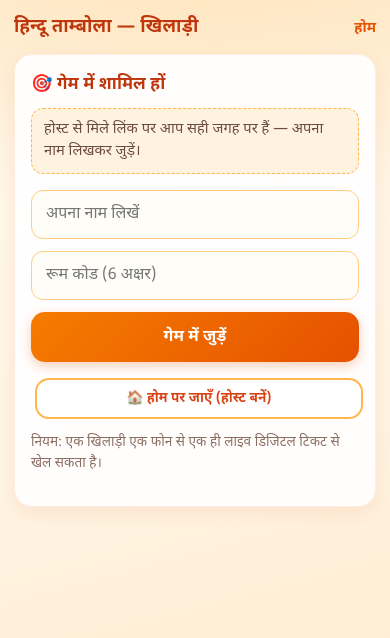
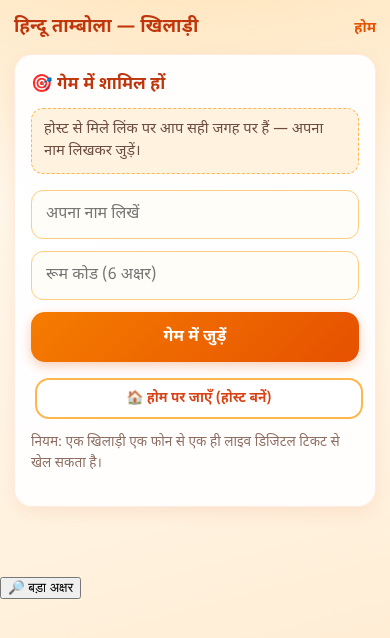
Before and after one commit to betu473-create/HINDUTAMBOLA, a plain HTML site: page join.html in a window 390 px wide. Drawn offline with Linux system fonts and the light colour scheme.

Commit message:
v5.9 — bada-font / accessibility mode + sw hindu-tambola-v80

```diff
--- a/css/style.css
+++ b/css/style.css
@@ -155,3 +155,21 @@ select{padding:11px 12px;border:1.5px solid #ffcc80;border-radius:12px;font-fami
 /* ---------- कॉन्फ़ेटी ---------- */
 .confetti{position:fixed;top:-14px;width:10px;height:14px;z-index:98;pointer-events:none;animation:fall linear forwards;border-radius:2px}
 @keyframes fall{to{transform:translateY(110vh) rotate(720deg);opacity:.9}}
+
+
+/* ---------- 🔎 बड़ा फ़ॉन्ट / Accessibility mode (v5.9) ---------- */
+html.jt-big{ font-size:118%; }
+html.jt-big .btn{ font-size:1.14rem; padding:16px 20px; }
+html.jt-big .btn.small{ font-size:.98rem; }
+html.jt-big .muted{ font-size:.98rem; }
+html.jt-big .txt, html.jt-big input, html.jt-big select, html.jt-big textarea{ font-size:1.12rem; }
+html.jt-big .card h2, html.jt-big h2{ font-size:1.3rem; }
+html.jt-big .chip, html.jt-big .tag, html.jt-big .player-pill{ font-size:.95rem; }
+html.jt-big .toast{ font-size:1rem; }
+/* उच्च कंट्रास्ट */
+html.jt-big body{ color:#241812; }
+html.jt-big .muted{ color:#4e342e; }
+html.jt-big .card{ border-color:#e0c9a6; }
+#jt-a11y-btn{ position:fixed; left:12px; bottom:12px; z-index:99998; background:#263238; color:#ffd54f; border:none; border-radius:999px; padding:10px 15px; font-weight:700; font-size:.86rem; font-family:inherit; box-shadow:0 3px 12px rgba(0,0,0,.35); cursor:pointer; opacity:.94 }
+#jt-a11y-btn:active{ transform:scale(.96) }
+@media print{ #jt-a11y-btn{ display:none } }
--- a/js/pwa.js
+++ b/js/pwa.js
@@ -75,3 +75,31 @@ if('serviceWorker' in navigator){
     }, 2500);
   });
 })();
+
+
+/* ============================================================
+   🔎 बड़ा फ़ॉन्ट / Accessibility mode (v5.9)
+   ------------------------------------------------------------
+   - html par 'jt-big' class लगाता है → सारे rem फ़ॉन्ट बड़े
+   - हर पेज पर नीचे-बाएँ एक छोटा बटन ख़ुद बन जाता है (toggle)
+   - पसंद फ़ोन में याद रहती है (localStorage: jt-big)
+   ============================================================ */
+(function(){
+  function on(){ try{ return localStorage.getItem('jt-big') === '1'; }catch(e){ return false; } }
+  function apply(){ try{ document.documentElement.classList.toggle('jt-big', on()); }catch(e){} }
+  function label(){ return on() ? '🔎 सामान्य अक्षर' : '🔎 बड़ा अक्षर'; }
+  function addBtn(){
+    if(document.getElementById('jt-a11y-btn')) return;
+    var b = document.createElement('button');
+    b.id = 'jt-a11y-btn'; b.type = 'button'; b.textContent = label();
+    b.title = 'अक्षर छोटे/बड़े करें';
+    b.addEventListener('click', function(){
+      try{ localStorage.setItem('jt-big', on() ? '0' : '1'); }catch(e){}
+      apply(); b.textContent = label();
+    });
+    (document.body || document.documentElement).appendChild(b);
+  }
+  function start(){ apply(); addBtn(); }
+  if(document.readyState === 'loading') document.addEventListener('DOMContentLoaded', start);
+  else start();
+})();
--- a/sw.js
+++ b/sw.js
@@ -7,7 +7,7 @@
    - नया कोड अपलोड करने के बाद CACHE नंबर बढ़ा दें
      (जैसे 'hindu-tambola-v4' से 'hindu-tambola-v5')
    ============================================================ */
-const CACHE = 'hindu-tambola-v79';
+const CACHE = 'hindu-tambola-v80';
 
 const ASSETS = [
   './',
```
